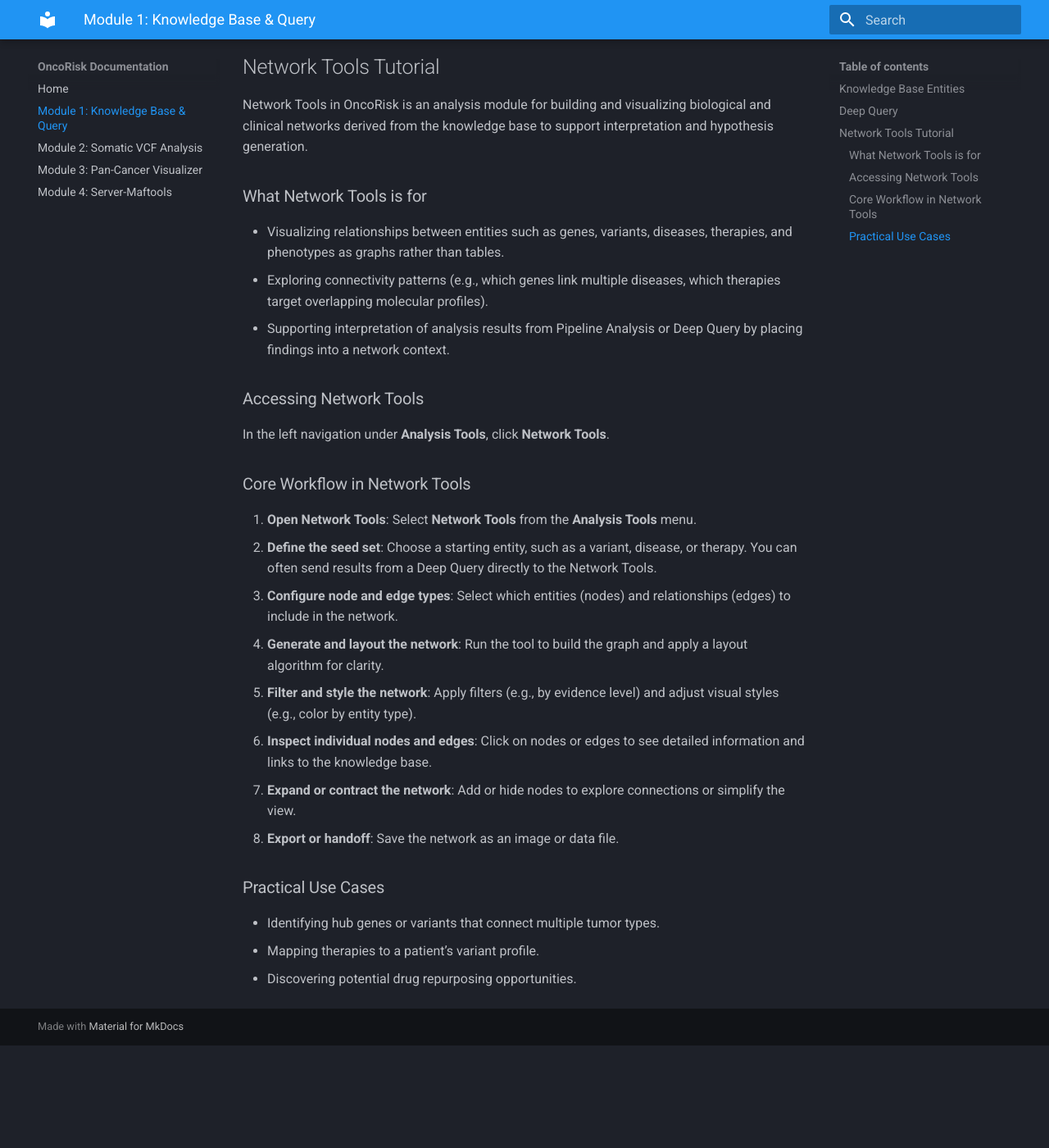
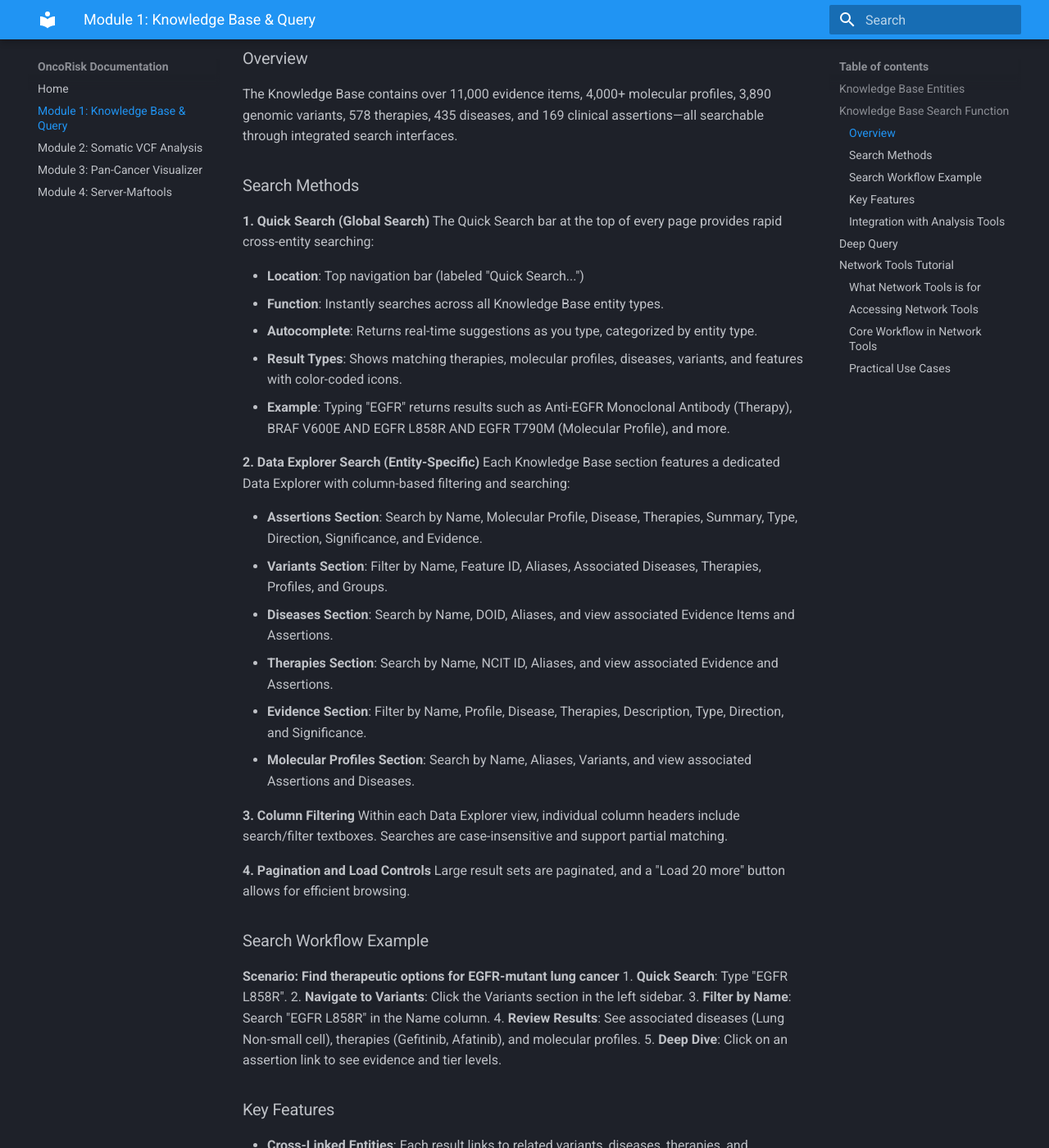
Before and after one commit to xiyasong/OncoRisk, an MkDocs documentation site: the page built from docs/module1_knowledge_query.md, in a window 1280 px wide and 1400 px high, scrolled down 971 px. Shown: the whole window at 82% size. Built offline with MkDocs 1.6.1 and Material for MkDocs 9.7.7, drawn with Linux system fonts in a browser that asks for light colours; before the commit the page ends 2246 px from its top, so only the background shows below that; some of the changed text lies outside the part shown.

Commit message:
Add details on Knowledge Base search function

```diff
--- a/docs/module1_knowledge_query.md
+++ b/docs/module1_knowledge_query.md
@@ -14,6 +14,58 @@
 *   **Therapies**: Drugs, regimens, or interventions connected to variants and diseases.
 *   **Phenotypes**: Clinical or phenotypic descriptors associated with samples, variants, or diseases.
 *   **Sources**: Provenance of data (studies, databases, pipelines) used in the knowledge base.
+
+## Knowledge Base Search Function
+The OncoRisk Knowledge Base integrates a multi-layered search system that enables researchers to efficiently discover and explore genomic, clinical, and therapeutic information.
+
+### Overview
+The Knowledge Base contains over 11,000 evidence items, 4,000+ molecular profiles, 3,890 genomic variants, 578 therapies, 435 diseases, and 169 clinical assertions—all searchable through integrated search interfaces.
+
+### Search Methods
+**1. Quick Search (Global Search)**
+The Quick Search bar at the top of every page provides rapid cross-entity searching:
+
+*   **Location**: Top navigation bar (labeled "Quick Search...")
+*   **Function**: Instantly searches across all Knowledge Base entity types.
+*   **Autocomplete**: Returns real-time suggestions as you type, categorized by entity type.
+*   **Result Types**: Shows matching therapies, molecular profiles, diseases, variants, and features with color-coded icons.
+*   **Example**: Typing "EGFR" returns results such as Anti-EGFR Monoclonal Antibody (Therapy), BRAF V600E AND EGFR L858R AND EGFR T790M (Molecular Profile), and more.
+
+**2. Data Explorer Search (Entity-Specific)**
+Each Knowledge Base section features a dedicated Data Explorer with column-based filtering and searching:
+
+*   **Assertions Section**: Search by Name, Molecular Profile, Disease, Therapies, Summary, Type, Direction, Significance, and Evidence.
+*   **Variants Section**: Filter by Name, Feature ID, Aliases, Associated Diseases, Therapies, Profiles, and Groups.
+*   **Diseases Section**: Search by Name, DOID, Aliases, and view associated Evidence Items and Assertions.
+*   **Therapies Section**: Search by Name, NCIT ID, Aliases, and view associated Evidence and Assertions.
+*   **Evidence Section**: Filter by Name, Profile, Disease, Therapies, Description, Type, Direction, and Significance.
+*   **Molecular Profiles Section**: Search by Name, Aliases, Variants, and view associated Assertions and Diseases.
+
+**3. Column Filtering**
+Within each Data Explorer view, individual column headers include search/filter textboxes. Searches are case-insensitive and support partial matching.
+
+**4. Pagination and Load Controls**
+Large result sets are paginated, and a "Load 20 more" button allows for efficient browsing.
+
+### Search Workflow Example
+**Scenario: Find therapeutic options for EGFR-mutant lung cancer**
+1.  **Quick Search**: Type "EGFR L858R".
+2.  **Navigate to Variants**: Click the Variants section in the left sidebar.
+3.  **Filter by Name**: Search "EGFR L858R" in the Name column.
+4.  **Review Results**: See associated diseases (Lung Non-small cell), therapies (Gefitinib, Afatinib), and molecular profiles.
+5.  **Deep Dive**: Click on an assertion link to see evidence and tier levels.
+
+### Key Features
+*   **Cross-Linked Entities**: Each result links to related variants, diseases, therapies, and evidence.
+*   **Evidence Attribution**: All assertions backed by evidence levels.
+*   **Standardized IDs**: Uses HGNC, DOID, and NCIT IDs.
+*   **Batch Filtering**: Multiple column searches combine with AND logic.
+
+### Integration with Analysis Tools
+Search results can be exported to:
+*   **Deep Query**: Construct complex queries.
+*   **Network Tools**: Visualize relationships among search results.
+*   **Pipeline Analysis**: Use variant/disease filters to subset genomic datasets.
 
 ## Deep Query
 The Deep Query tool allows for interactive querying of patients, variants, genes, or other entities across the knowledge base.
```
